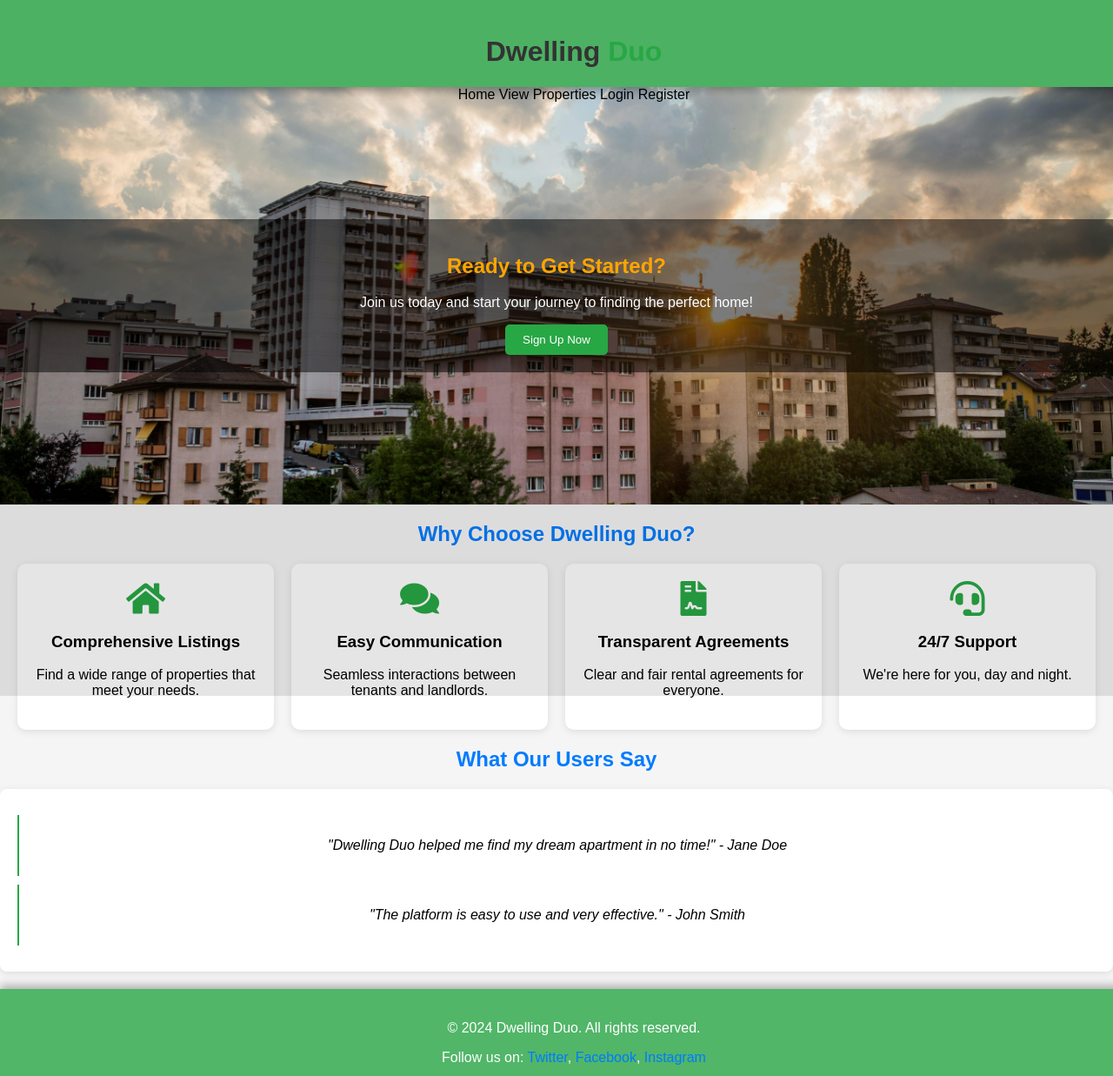
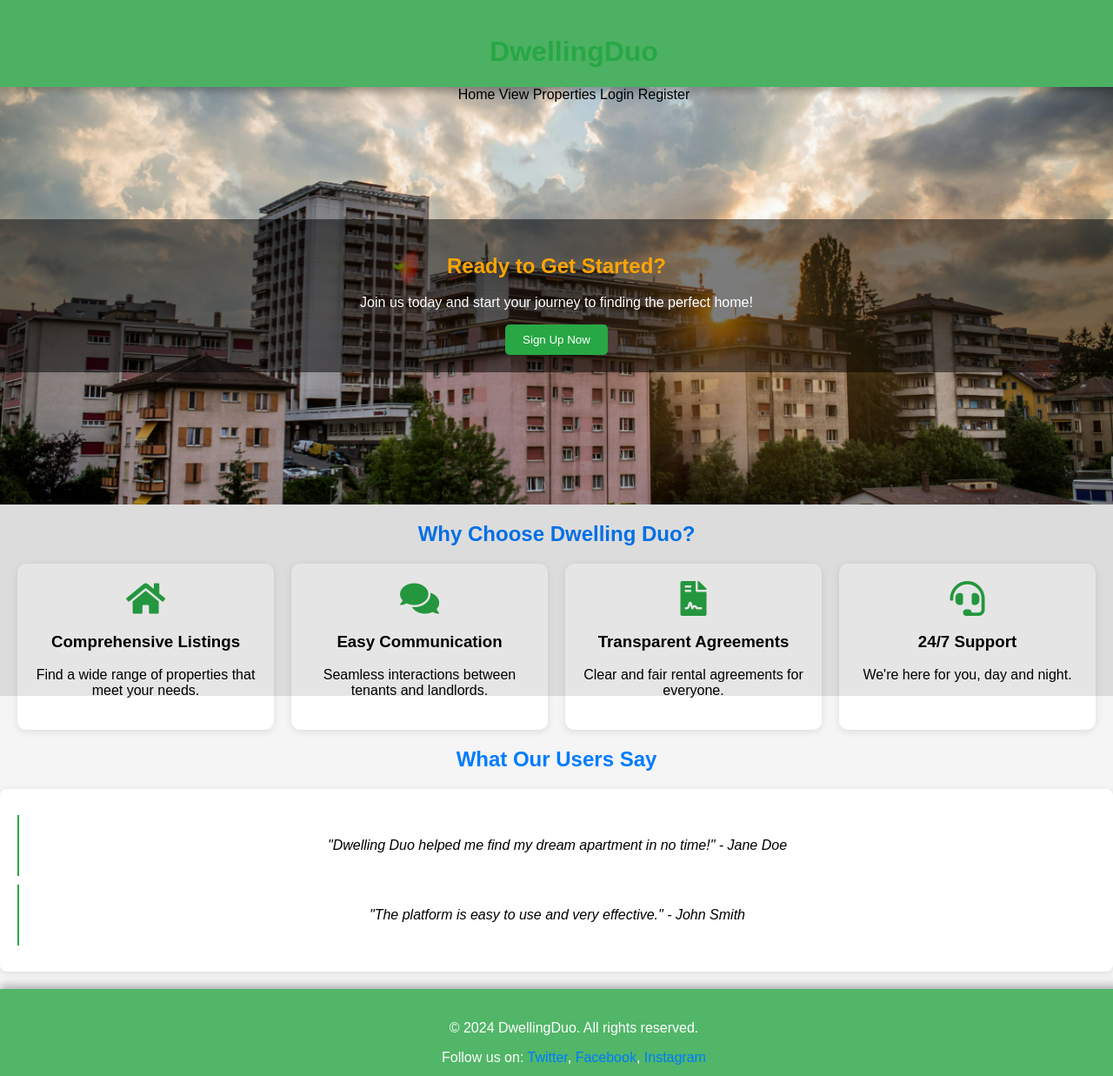
Before and after one commit to Jayricka/dwellingduo, a Django app: page / in a window 1280 px wide. Shown: the whole page at 87% size. Run offline with Django 5.2, Linux system fonts and the light colour scheme.

```diff
--- a/static/css/styles.css
+++ b/static/css/styles.css
@@ -14,16 +14,12 @@ h2 {
 }
 
 /* Title Colors */
-.title-dwelling {
-    color: #333; /* 'Dwelling' color */
-}
-
-.title-duo {
-    color: #28a745; /* Updated 'Duo' color to a more visually appealing color */
+.title-dwellingduo {
+    color: #28a745; /* Updated color for 'DwellingDuo' */
     transition: color 0.3s; /* Smooth transition for hover effect */
 }
 
-.title-duo:hover {
+.title-dwellingduo:hover {
     color: #1c7430; /* Darker shade on hover */
 }
 
--- a/templates/base.html
+++ b/templates/base.html
@@ -4,18 +4,17 @@
 <head>
     <meta charset="UTF-8">
     <meta name="viewport" content="width=device-width, initial-scale=1.0">
-    <meta name="description" content="Dwelling Duo connects tenants and landlords for efficient property rentals.">
+    <meta name="description" content="DwellingDuo connects tenants and landlords for efficient property rentals.">
     <meta name="keywords" content="property, rental, tenants, landlords, apartments, housing">
     <meta name="author" content="Your Name">
-    <title>{% block title %}Dwelling Duo{% endblock %}</title>
+    <title>{% block title %}DwellingDuo{% endblock %}</title>
     <link rel="stylesheet" href="{% static 'css/styles.css' %}">
     <link rel="stylesheet" href="https://cdnjs.cloudflare.com/ajax/libs/font-awesome/5.15.4/css/all.min.css">
 </head>
 <body>
     <header>
         <h1 class="site-title">
-            <a href="{% url 'home' %}" class="title-dwelling">Dwelling</a>
-            <span class="title-duo">Duo</span>
+            <a href="{% url 'home' %}" class="title-dwellingduo">DwellingDuo</a>
         </h1>
         <nav>
             <a href="{% url 'home' %}" class="menu-item">Home</a>
@@ -34,7 +33,7 @@
     </main>
 
     <footer>
-        <p>&copy; 2024 Dwelling Duo. All rights reserved.</p>
+        <p>&copy; 2024 DwellingDuo. All rights reserved.</p>
         <p>Follow us on:
             <a href="https://twitter.com/dwellingduo">Twitter</a>,
             <a href="https://facebook.com/dwellingduo">Facebook</a>,
```
